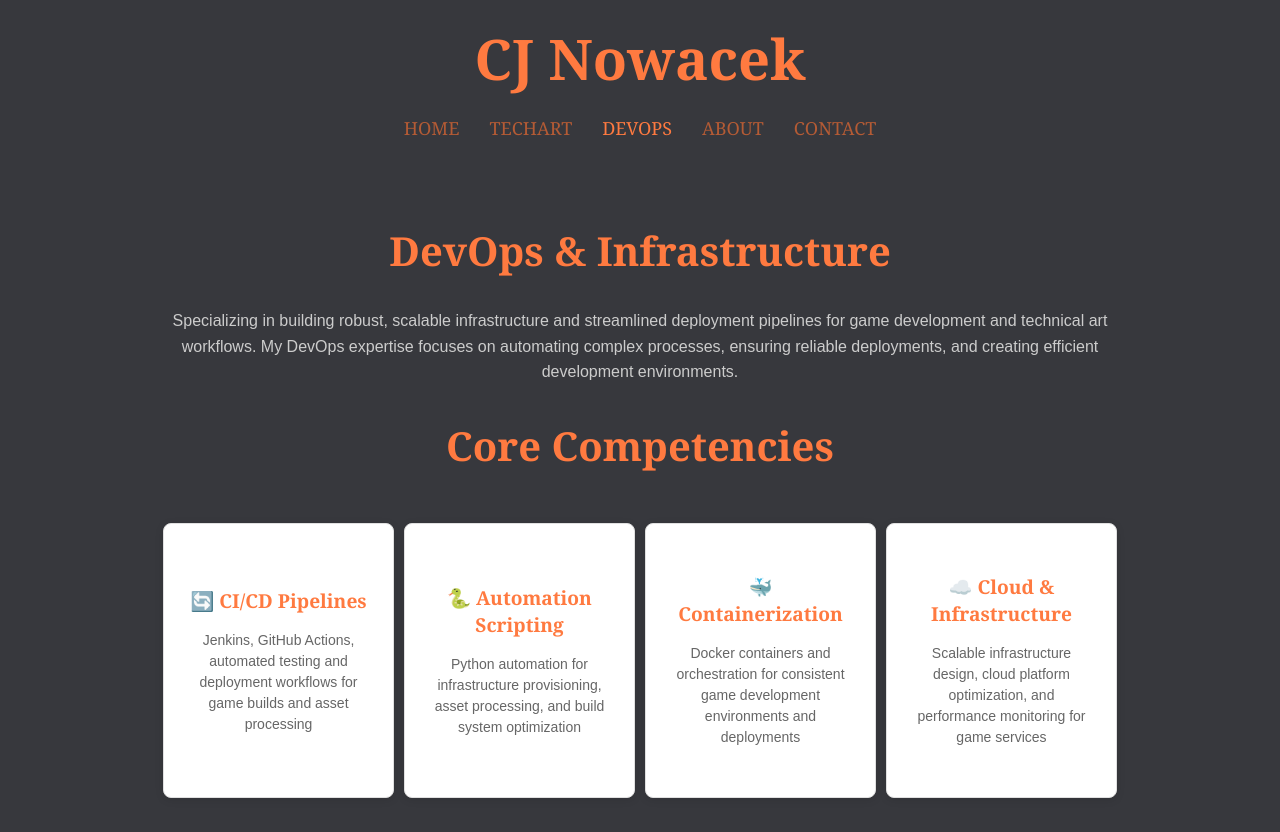
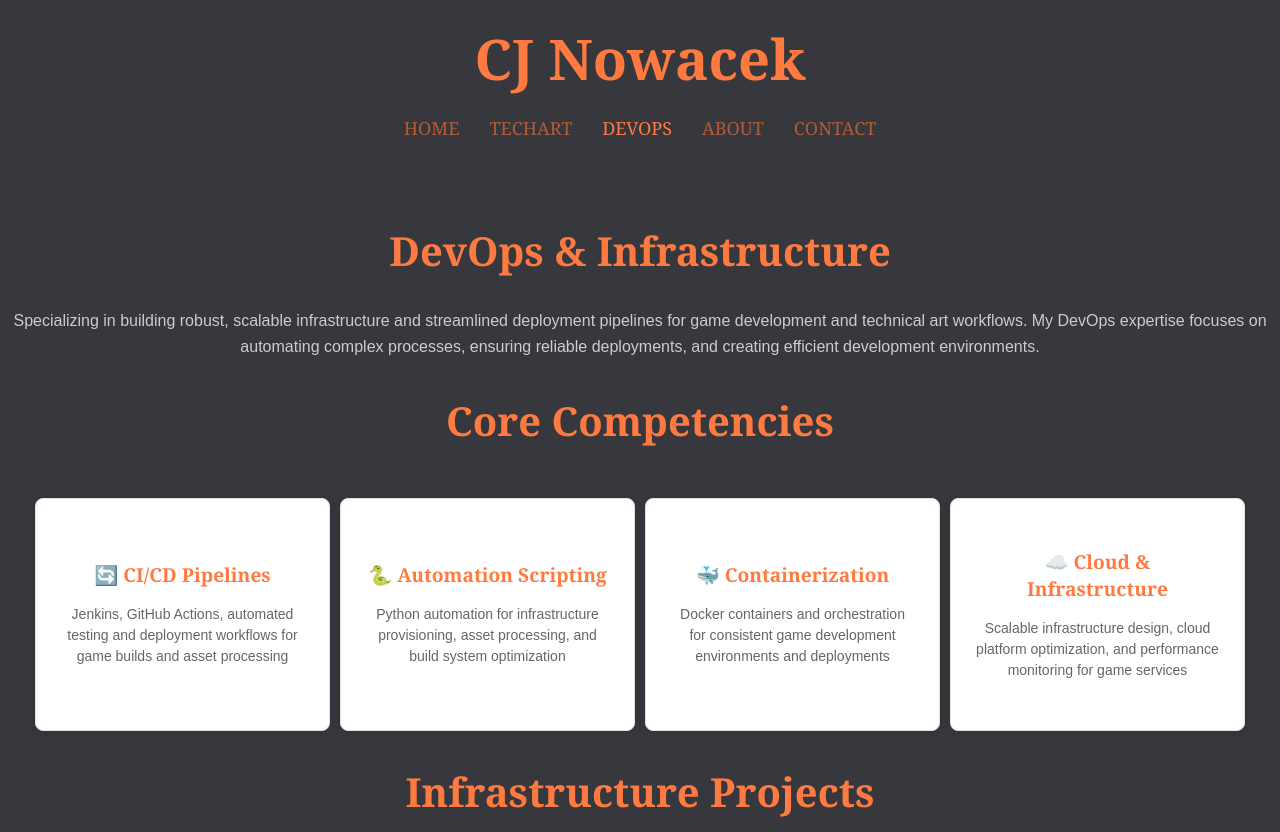
Before and after one commit to cjnowacek/php-website, a PHP site: page /devops.php in a window 1280 px wide. Shown: the top 832 px of the page. Run offline with PHP 8.4, Linux system fonts and the light colour scheme.

Commit message:
adding width limiters to all pages

```diff
--- a/404.php
+++ b/404.php
@@ -4,7 +4,7 @@
 http_response_code(404);
 ?>
 
-<div class="container">
+<div class="container" style="max-width: 1300px;">
     <div class="about-content" style="text-align: center; max-width: 600px; margin: 0 auto;">
         <h2 style="font-size: 4em; margin-bottom: 20px;">404</h2>
         <h3>Page Not Found</h3>
--- a/about.php
+++ b/about.php
@@ -3,7 +3,7 @@
 include 'includes/header.php';
 ?>
 
-<div class="container">
+<div class="container" style="max-width: 1300px;">
 
     <div class="about-content">
         <h2>About Me</h2>
--- a/contact.php
+++ b/contact.php
@@ -3,7 +3,7 @@
 include 'includes/header.php';
 ?>
 
-<div class="container">
+<div class="container" style="max-width: 1300px;">
     <h2>Get In Touch</h2>
 
     <div class="contact-content">
--- a/devops.php
+++ b/devops.php
@@ -21,7 +21,7 @@
 }
 ?>
 
-<div class="container">
+<div class="container" style="max-width: 1300px;">
     <h2>DevOps & Infrastructure</h2>
 
     <div class="about-text">
--- a/list_projects.php
+++ b/list_projects.php
@@ -4,7 +4,7 @@
 include 'includes/projects/project_loader.php';
 ?>
 
-<div class="container">
+<div class="container" style="max-width: 1300px;">
     <h2>Available Projects (for reference)</h2>
     <p>Use these IDs in your project arrays:</p>
 
--- a/pages-devops/build-pipeline/index.php
+++ b/pages-devops/build-pipeline/index.php
@@ -3,7 +3,7 @@
 include '../../includes/header.php';
 ?>
 
-<div class="container">
+<div class="container" style="max-width: 1300px;">
     <!-- Breadcrumb Navigation -->
     <nav style="margin: 20px 0; color: var(--text-secondary); font-size: 14px;">
         <a href="../../index.php" style="color: var(--header-color); text-decoration: none;">Home</a> >
--- a/pages-techart/runaway/index.php
+++ b/pages-techart/runaway/index.php
@@ -3,7 +3,7 @@
 include '../../includes/header.php';
 ?>
 
-<div class="container">
+<div class="container" style="max-width: 1300px;">
     <!-- Breadcrumb Navigation -->
     <nav style="margin: 20px 0; color: var(--text-secondary); font-size: 14px;">
         <a href="../../index.php" style="color: var(--header-color); text-decoration: none;">Home</a> >
--- a/pages-techart/sintern/index.php
+++ b/pages-techart/sintern/index.php
@@ -3,7 +3,7 @@
 include '../../includes/header.php';
 ?>
 
-<div class="container">
+<div class="container" style="max-width: 1300px;">
     <!-- Breadcrumb Navigation -->
     <nav style="margin: 20px 0; color: var(--text-secondary); font-size: 14px;">
         <a href="../../index.php" style="color: var(--header-color); text-decoration: none;">Home</a> >
--- a/pages-techart/smite/index.php
+++ b/pages-techart/smite/index.php
@@ -3,7 +3,7 @@
 include '../../includes/header.php';
 ?>
 
-<div class="container">
+<div class="container" style="max-width: 1300px;">
     <!-- Breadcrumb Navigation -->
     <nav style="margin: 20px 0; color: var(--text-secondary); font-size: 14px;">
         <a href="../../index.php" style="color: var(--header-color); text-decoration: none;">Home</a> >
--- a/techart.php
+++ b/techart.php
@@ -39,7 +39,7 @@
 }
 </style>
 
-<div class="container">
+<div class="container" style="max-width: 1300px;">
     <?php include 'includes/demo_reel.php'; ?>
 
     <h2>Featured Projects</h2>
@@ -56,7 +56,7 @@
         item.addEventListener('mouseenter', () => {
             const gif = item.querySelector('.hover-gif');
             if (gif && gif.src) {
-                gif.src = gif.src; // Reset the GIF to play from the beginning
+              gif.src = gif.src; // Reset the GIF to play from the beginning
             }
         });
     });
```
